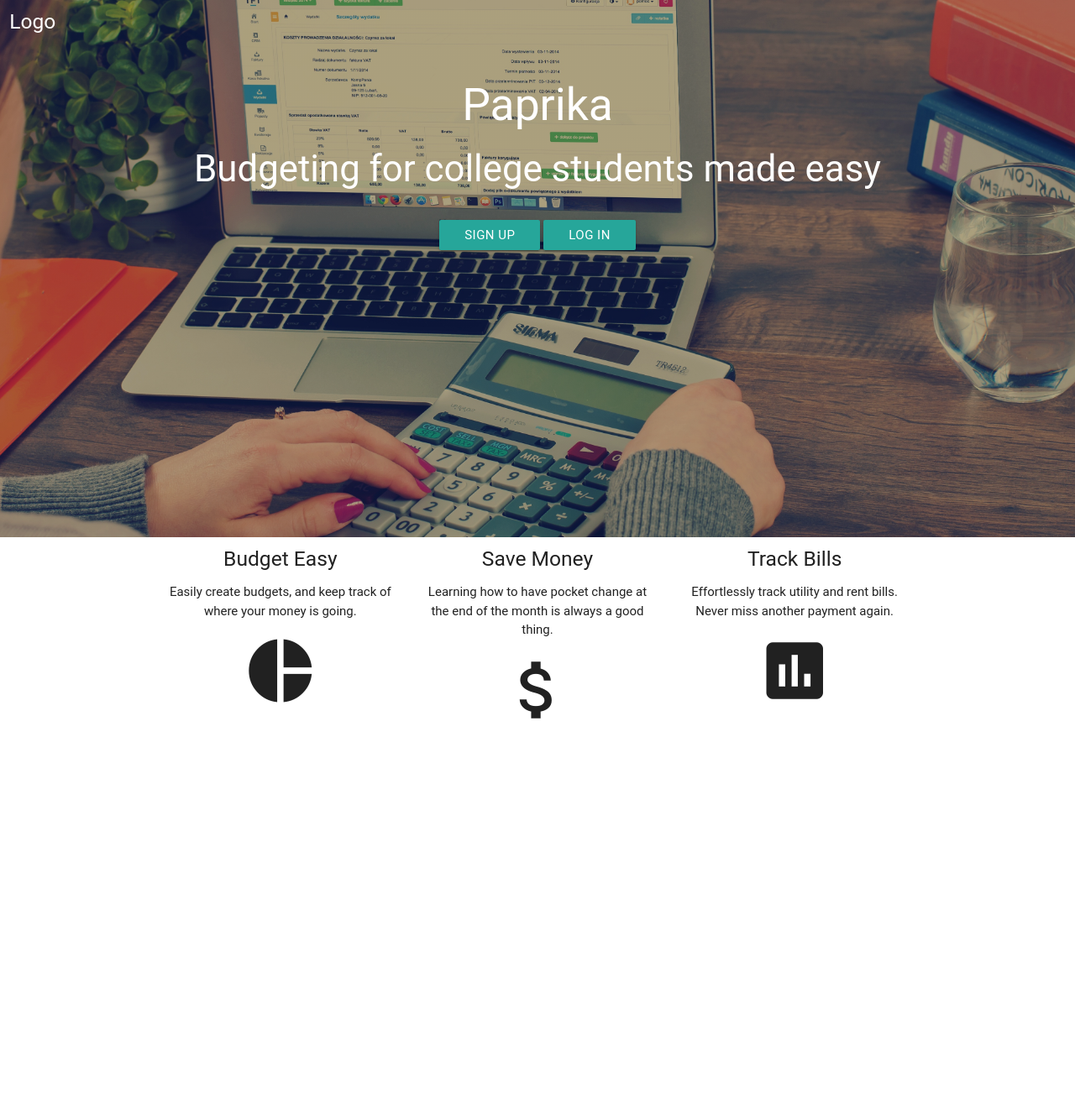
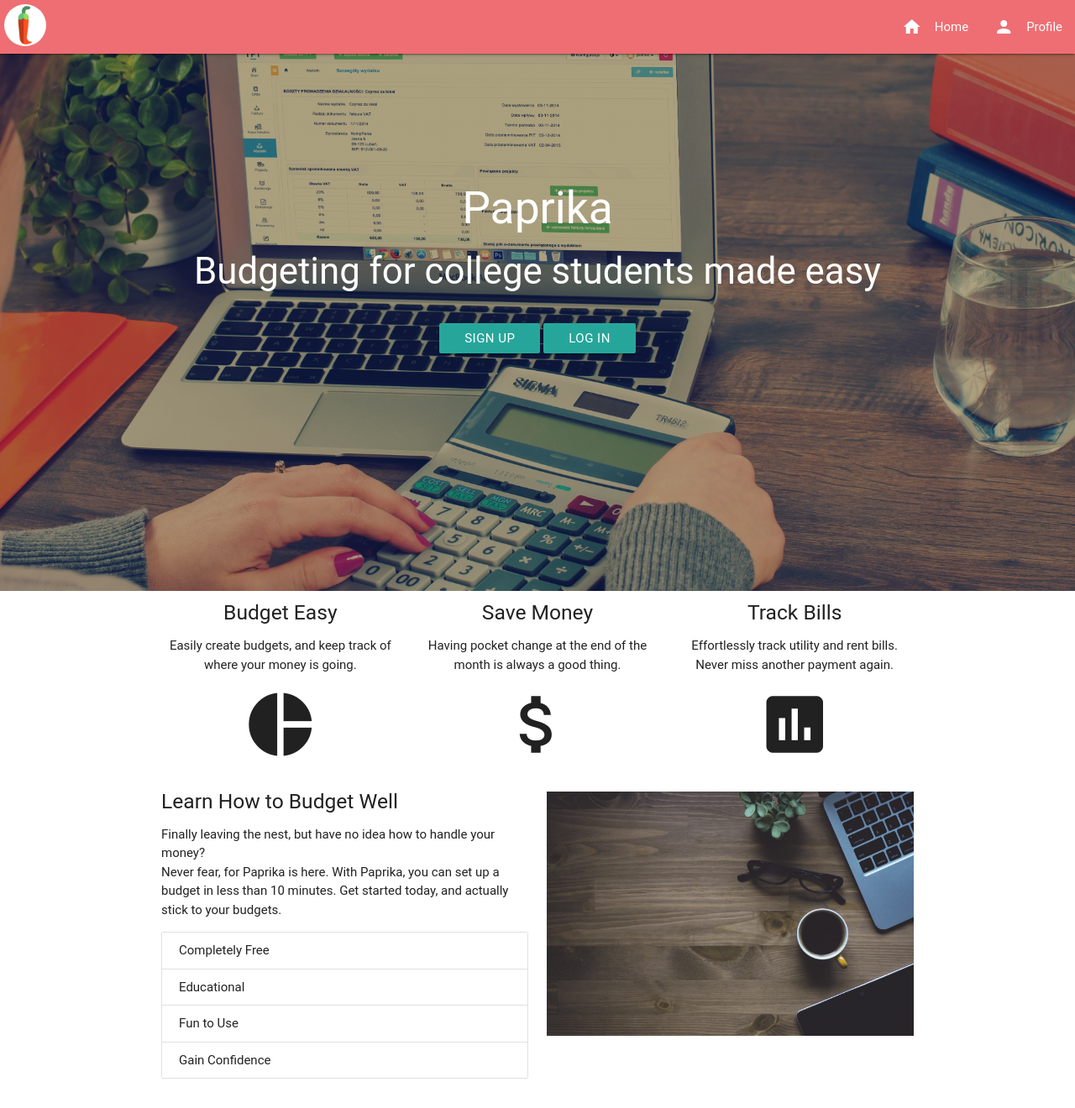
Before and after one commit to AaronLeon/eecs330_final_project, a PHP site: page / in a window 1280 px wide. Shown: the whole page at 84% size. Before the commit the page ends 856 px from the top, so only its background shows below. Run offline with PHP 8.4, Linux system fonts and the light colour scheme; some libraries are stand-ins or nearby versions; some web fonts are replaced.

Commit message:
Added improvements to index.html and index.css

```diff
--- a/index.css
+++ b/index.css
@@ -7,4 +7,18 @@
 	background-repeat:	no-repeat;
 	background-position:	center center;
 	height: 80vh;
+	padding: 10%;
+	font-style: bold;
 }
+.section {
+	max-width: 100%;
+	height: auto;
+}
+.logo {
+	max-height: 50px;
+	width: auto;
+    background-color: white;
+    border-radius: 50%;
+    padding: 2px;
+    margin: 5px;
+}
--- a/index.html
+++ b/index.html
@@ -6,10 +6,18 @@
         <script src="https://cdnjs.cloudflare.com/ajax/libs/materialize/0.98.0/js/materialize.js"></script>
     </head>
     <body>
+	    <div class="navbar-fixed">
+	        <nav>
+	            <div class="nav-wrapper">
+	                <a href="index.html" class="brand-logo"><img src="assets/images/hot.png" alt="" class="logo"></a>
+	                <ul class="right hide-on-med-and-down">
+	                    <li><a href="views/home.html"><i class="material-icons left">home</i>Home</a></li>
+	                    <li><a href=""><i class="material-icons left">person</i>Profile</a></li>
+	                </ul>
+	            </div>
+	        </nav>
+	    </div>
     	<div class="head-picture">
-    		<div class="row">
-	    		<div class="col s12"><h5 class="white-text left-align">Logo</h5></div>
-	    	</div>
 	    	<div class="row">
 		    	<div class="valign-wrapper">
 		    		<div class="col s12">
@@ -42,7 +50,7 @@
 				<div class="col s4">
 				<!-- Promo Content 2 goes here -->
 					<h5 class="center-align"> Save Money </h5>
-					<p class="center-align"> Learning how to have pocket change at the end of the month is always a good thing. </p>
+					<p class="center-align"> Having pocket change at the end of the month is always a good thing. </p>
 					<div class="center-align"><i class="large material-icons">attach_money</i></div>
 
 				</div>
@@ -54,8 +62,18 @@
 				</div>
 			</div>
 			<div class="row">
-				<div class="col s12">
-
+				<div class="col s6">
+					<h5 class="left-align"> Learn How to Budget Well</h5>
+					<p class="left-align"> Finally leaving the nest, but have no idea how to handle your money? <br> Never fear, for Paprika is here. With Paprika, you can set up a budget in less than 10 minutes. Get started today, and actually stick to your budgets.</p>
+					<ul class="collection">
+						<li class="collection-item"> Completely Free </li>
+						<li class="collection-item"> Educational </li>
+						<li class="collection-item"> Fun to Use </li>
+						<li class="collection-item"> Gain Confidence </li>
+					</ul>
+				</div>
+				<div class="col s6">
+					<img src="assets/images/section.jpg" alt="" class="section">
 				</div>
 			</div>
     	</div>
```
Also changed, not shown: assets/images/hot.png (added), assets/images/hot.svg (added), assets/images/hot1.png (added), assets/images/section.jpg (added).
